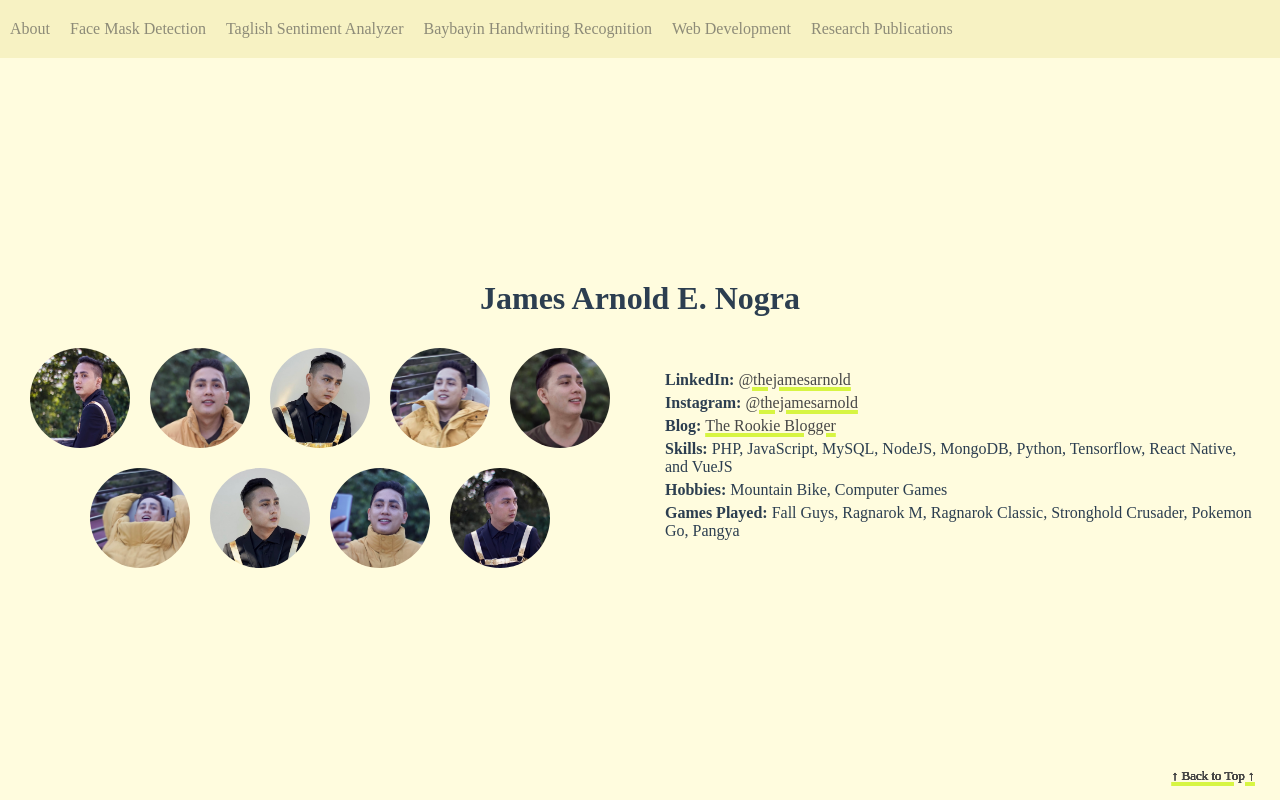
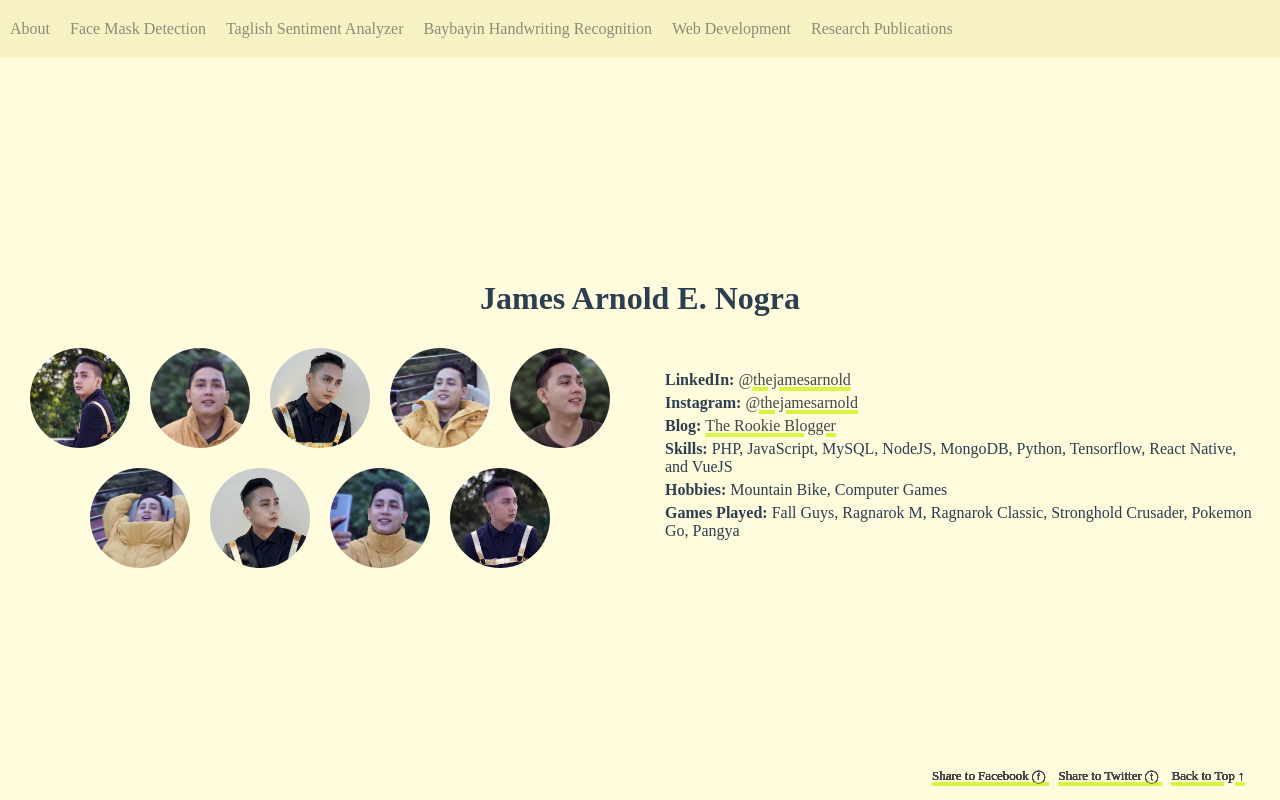
Before and after one commit to jamesnogra/vue-james-portfolio, a Vue app: page / in a window 1280 px wide. Shown: the top 800 px of the page. Built offline with nearby package versions, Linux system fonts and the light colour scheme; a web font is replaced by a local one.

Commit message:
Added a link to share to FB and twitter.

```diff
--- a/src/components/TopicContainer.vue
+++ b/src/components/TopicContainer.vue
@@ -2,7 +2,15 @@
   <div class="topic-container" :style="{backgroundColor: this.bgColor}">
     <slot></slot>
     <div class="back-to-top">
-      <a href="#main-banner">↑ Back to Top ↑</a>
+      <a class="fixed-links" href="https://www.facebook.com/sharer/sharer.php?u=https%3A%2F%2Fjames.iamcebu.com%2F&t=James Arnold E. Nogra Portfolio"
+         onclick="javascript:window.open(this.href, '', 'menubar=no,toolbar=no,resizable=yes,scrollbars=yes,height=300,width=600');return false;"
+         target="_blank" title="Share on Facebook">
+        Share to Facebook ⓕ
+      </a>
+      <a class="fixed-links" href="https://twitter.com/share?hashtags=awesome,sharing,portfolio&text=View the portfolio website of James Arnold Nogra&via=fallguyjames">
+        Share to Twitter ⓣ
+      </a>
+      <a class="fixed-links" href="#main-banner">Back to Top ↑</a>
     </div>
   </div>
 </template>
@@ -18,6 +26,9 @@ export default {
 
 <!-- Add "scoped" attribute to limit CSS to this component only -->
 <style scoped>
+.fixed-links {
+  margin-right: 10px;
+}
 @media only screen and (min-width: 768px) {
   .topic-container {
     height: 100vh;
```
